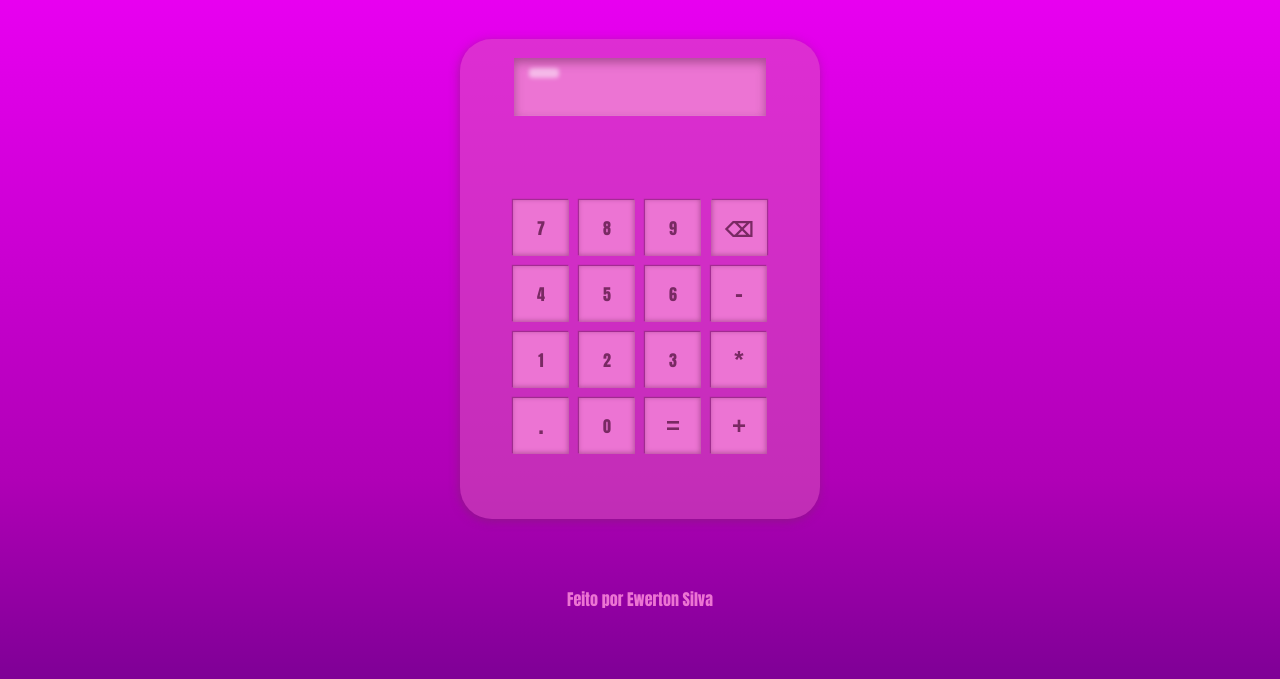
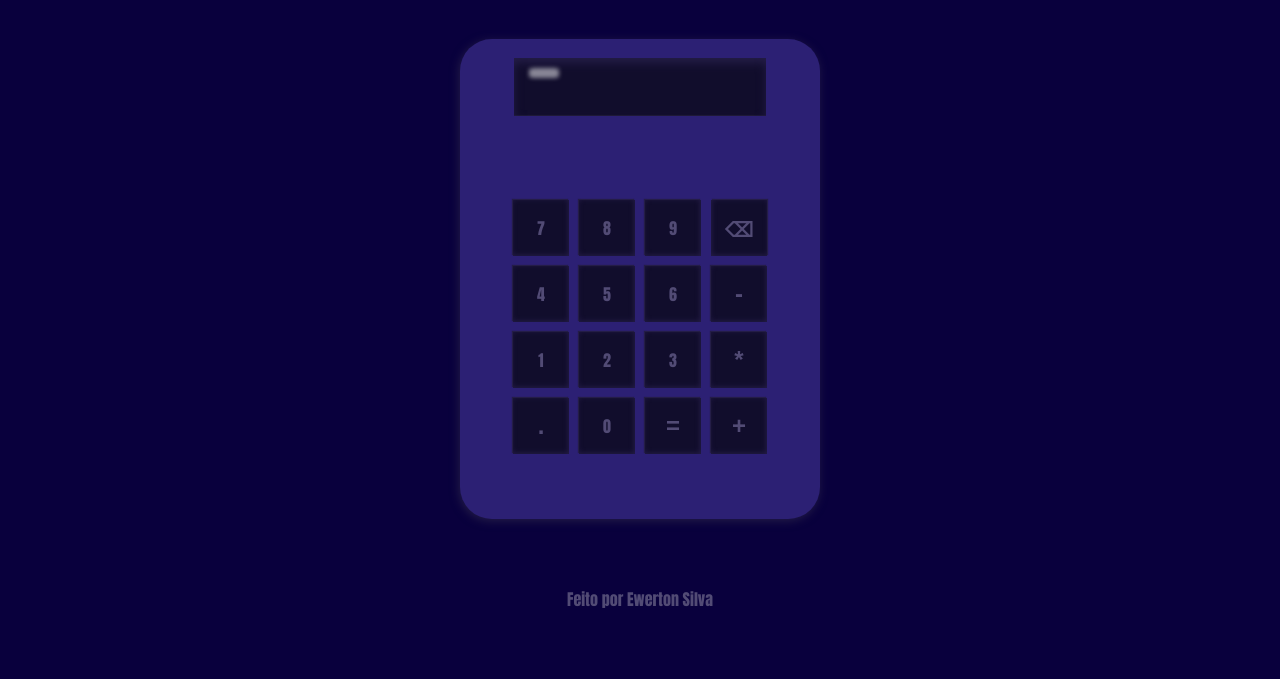
Before and after one commit to ewerton-html/calculator, a plain HTML site: page index.html in a window 1280 px wide. Shown: the part 121-800 px from the top of the page. Drawn offline with Linux system fonts and the light colour scheme.

Commit message:
add black theme

```diff
--- a/index.html
+++ b/index.html
@@ -11,7 +11,7 @@
     <link rel="stylesheet" href="./scr/css/theme.css">
     <link rel="stylesheet" href="./scr/css/style.css">
 </head>
-<body class="pink centralizar">
+<body class="black centralizar">
     <header class="centralizar">
         <h1>Calculadora</h1>
     </header>
--- a/scr/css/style.css
+++ b/scr/css/style.css
@@ -116,7 +116,7 @@ main {
 }
 
 footer {
-  color: var(--color-secundary);
+  color: var(--color-font);
   height: 20%;
   width: 100%;
 }
--- a/scr/css/theme.css
+++ b/scr/css/theme.css
@@ -4,19 +4,22 @@
     --color-darck: rgba(0, 0, 0, .6);
     --color-primary: rgba(0, 0, 0, .4);
     --color-secundary: rgba(0, 0, 0, .2);
-    --background: #fff;
+    --background: rgb(161, 98, 202);
 }
 
 /* temas */
+.black{
+    --color-font: rgb(82, 75, 117);
+    --color-darck: rgb(36, 29, 71);
+    --color-primary: rgb(44, 32, 116);
+    --color-secundary: rgb(17, 13, 44);;
+    --background: rgb(9, 0, 61);
+}
+
 .pink{
-    --color-font: rgba(121, 41, 99, 1);
-
-    --color-darck: rgba(121, 41, 99, .5);
-
-    --color-primary: rgba(217, 90, 187, .5);
-
-    --color-secundary: #ec74d3;
-
-    --background: linear-gradient(0deg, rgba(127,0,150,1) 0%, rgba(176,0,182,1) 25%, rgba(246,0,255,1) 100%);;
-
+    --color-font: rgb(212, 137, 255);
+    --color-darck: rgb(49, 33, 58);
+    --color-primary:  rgb(67, 63, 119);
+    --color-secundary: rgb(155, 137, 255);
+    --background:  rgb(232, 194, 255);
 }
```
Also changed, not shown: scr/img/calculadora.png (added), 1 other file.
